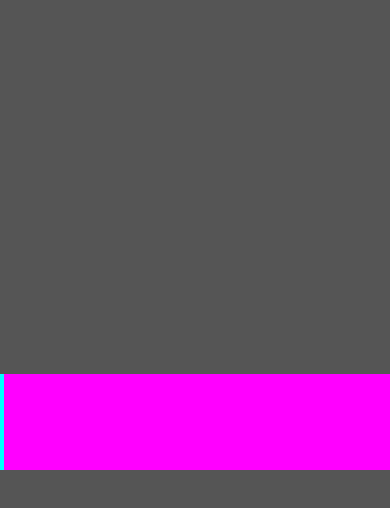
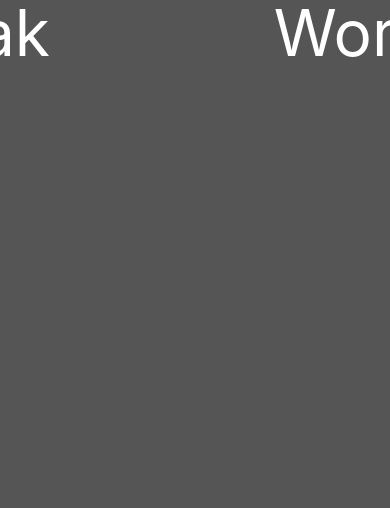
Before and after one commit to Krysov/pomodoro-timer, a React Native app: screen / in a window 390 px wide. Shown: the top 508 px of the page. Built offline with nearby package versions, Linux system fonts and the light colour scheme.

Commit message:
[~] state carousel naming and styling;

```diff
--- a/App.tsx
+++ b/App.tsx
@@ -1,12 +1,12 @@
 import React, { ReactElement } from 'react';
-import { StyleSheet, View } from 'react-native';
-import { color } from 'react-native-reanimated';
+import { SafeAreaView, StyleSheet, Text, View } from 'react-native';
 import { interval } from 'rxjs';
 import CountdownTimer from './src/CountdownTimer';
+import { PomodoroState } from './src/PomodoroStateChangeInterface';
 import PomodoroTimerViewController from './src/PomodoroTimerViewController';
 import PomodoroTimerViewModel from './src/PomodoroTimerViewModel';
 import ProfileStoreInterface from './src/ProfileStoreInterface';
-import { Carousel, CarouselAdapter } from './src/ui/StepsCarousel';
+import { StepsCarousel, StepsCarouselAdapter } from './src/ui/StepsCarousel';
 
 
 export default function App(){
@@ -30,19 +30,24 @@
   let progress = 0;
   let position = 0;
   const steps = [
-    {testID: 'step1', color:'#f0f'},
-    {testID: 'step2', color:'#ff0'},
-    {testID: 'step3', color:'#0ff'},
+    PomodoroState.Work,
+    PomodoroState.Break,
+    PomodoroState.Work,
+    PomodoroState.Recess,
   ];
 
-  const loopedSteps = [1, 2, 1, 3];
-  let adapter = new CarouselAdapter<number>();
-  adapter.onCreateView = (key, width) => {return <View
-    testID={'step'+key}
-    style={{backgroundColor:(key>0&&key<4)?steps[key-1].color:'#444', width}}
-  />};
-  adapter.onFetchKeyCurrent = () => loopedSteps[position%loopedSteps.length];
-  adapter.onFetchKeyFollowing = () => loopedSteps[(position+1)%loopedSteps.length];
+  const getStateCurrent = ()=>{
+    return viewModel.getStateTitle(steps[position % steps.length]);
+  };
+
+  const getStateFollowing = ()=>{
+    return viewModel.getStateTitle(steps[(position + 1) % steps.length]);
+  };
+
+  let adapter = new StepsCarouselAdapter<string>();
+  adapter.onCreateView = (key, width) => getItemView(key, width);
+  adapter.onFetchKeyCurrent = () => getStateCurrent();
+  adapter.onFetchKeyFollowing = () => getStateFollowing();
   adapter.onFetchProgress = () => progress;
   adapter.onUserMovedNext = (keySkipped, keySelected) => {
       position++;
@@ -52,7 +57,7 @@
 
   // debug code
   interval(10).subscribe(() => {
-    progress+=0.005;
+    progress+=0.002;
     if(progress >= 1){
       progress = 0;
       position = ++position%4;
@@ -61,14 +66,31 @@
   });
 
   return (
-    <View style={[StyleSheet.absoluteFill, styles.root]}>
-        {/* <PomodoroTimerViewController
-          style={styles.timer}
-          countdownTimer={viewModel}
-          pomodoroState={viewModel}/> */}
-        <Carousel style={styles.stateStepper} adapter={adapter}/>
-    </View>
+    <SafeAreaView style={[StyleSheet.absoluteFill, styles.root]}>
+      {/* <PomodoroTimerViewController
+        style={styles.timer}
+        countdownTimer={viewModel}
+        pomodoroState={viewModel}/> */}
+      <StepsCarousel
+        style={styles.carousel}
+        adapter={adapter}
+      />
+    </SafeAreaView>
   );
+}
+
+function getItemView(title:string, width:number): ReactElement {
+  return <View style={{
+    justifyContent: 'center',
+    height: '100%',
+    width,
+  }}>
+    <Text style={{
+      fontSize: 64,
+      textAlign: 'center',
+      color: '#fff',
+    }}>{title}</Text>
+  </View>
 }
 
 const styles = StyleSheet.create({
@@ -77,21 +99,16 @@
     flexDirection:'row',
     justifyContent:'center',
     alignItems:'center',
-
     backgroundColor: '#555',
     position:'relative',
   },
-  timer: {
-    zIndex: 1,
-    position:'absolute',
-    alignSelf:'center',
+  carousel:{
+    height:64,
+    alignSelf:'flex-start'
   },
-  stateStepper:{
-    height:96,
-    width:360,
-
-    position:'relative',
-    // marginTop:24,
-    // alignSelf:'flex-start',
-  }
+//   timer: {
+//     zIndex: 1,
+//     position:'absolute',
+//     alignSelf:'center',
+//   },
 });
--- a/src/PomodoroTimerViewModel.ts
+++ b/src/PomodoroTimerViewModel.ts
@@ -78,6 +78,14 @@
         );
     }
 
+    getStateTitle(state: PomodoroState): string {
+        switch(state){
+            case PomodoroState.Work: return 'Work';
+            case PomodoroState.Break: return 'Break';
+            case PomodoroState.Recess: return 'Recess';
+        }
+    }
+
     onTimerUpdate(): Observable<PomodoroTimerViewModel> {
         return this._onTimerUpdateSubject;
     }
--- a/src/ui/StepsCarousel.tsx
+++ b/src/ui/StepsCarousel.tsx
@@ -1,7 +1,7 @@
 import React, { ReactElement, useEffect, useRef, useState } from 'react';
 import { ViewProps, ScrollView } from "react-native";
 
-export const Carousel = (props: CarouselProps) => {
+export const StepsCarousel = (props: StepsCarouselProps) => {
     const adapter = props.adapter;
     const scrollView = useRef<ScrollView|null>(null);
 
@@ -25,20 +25,23 @@
         setKeyRight(adapter.onFetchKeyFollowing?.());
     };
 
+    let isTriggeringMoveNext = (withOffsetX: number)=>{
+        return (withOffsetX / 0.75) >= width;
+    }
+
     return <ScrollView
         testID={'idCarousellScroll'}
         horizontal={true}
-        style={[props.style]}
+        style={props.style}
         showsHorizontalScrollIndicator={false}
         showsVerticalScrollIndicator={false}
         pagingEnabled={false}
         ref={scrollView}
-        onScrollBeginDrag={event => setIsDragging(true)}
+        onScrollBeginDrag={() => setIsDragging(true)}
         onScrollEndDrag={event => {
             setIsDragging(false);
-            let isTriggeringNextItem =
-                event.nativeEvent.contentOffset.x > (width*0.75);
-            if(isTriggeringNextItem) adapter.onUserMovedNext?.(keyLeft, keyRight);
+            if(isTriggeringMoveNext(event.nativeEvent.contentOffset.x))
+                adapter.onUserMovedNext?.(keyLeft, keyRight);
         }}
         onLayout={event => setWidth(event.nativeEvent.layout.width)}>
             {adapter.getViewCurrent?.(width)}
@@ -46,11 +49,11 @@
         </ScrollView>;
 };
 
-export interface CarouselProps extends ViewProps{
-    adapter: CarouselAdapter<any>;
+export interface StepsCarouselProps extends ViewProps{
+    adapter: StepsCarouselAdapter<any>;
 }
 
-export class CarouselAdapter<ItemKey>{
+export class StepsCarouselAdapter<ItemKey>{
     onCreateView?: (key: ItemKey, width: number) => ReactElement;
     onFetchKeyCurrent?: () => ItemKey;
     onFetchKeyFollowing?: () => ItemKey;
```
Also changed, not shown: 2 other files (tests, documents, lock files or other folders).
